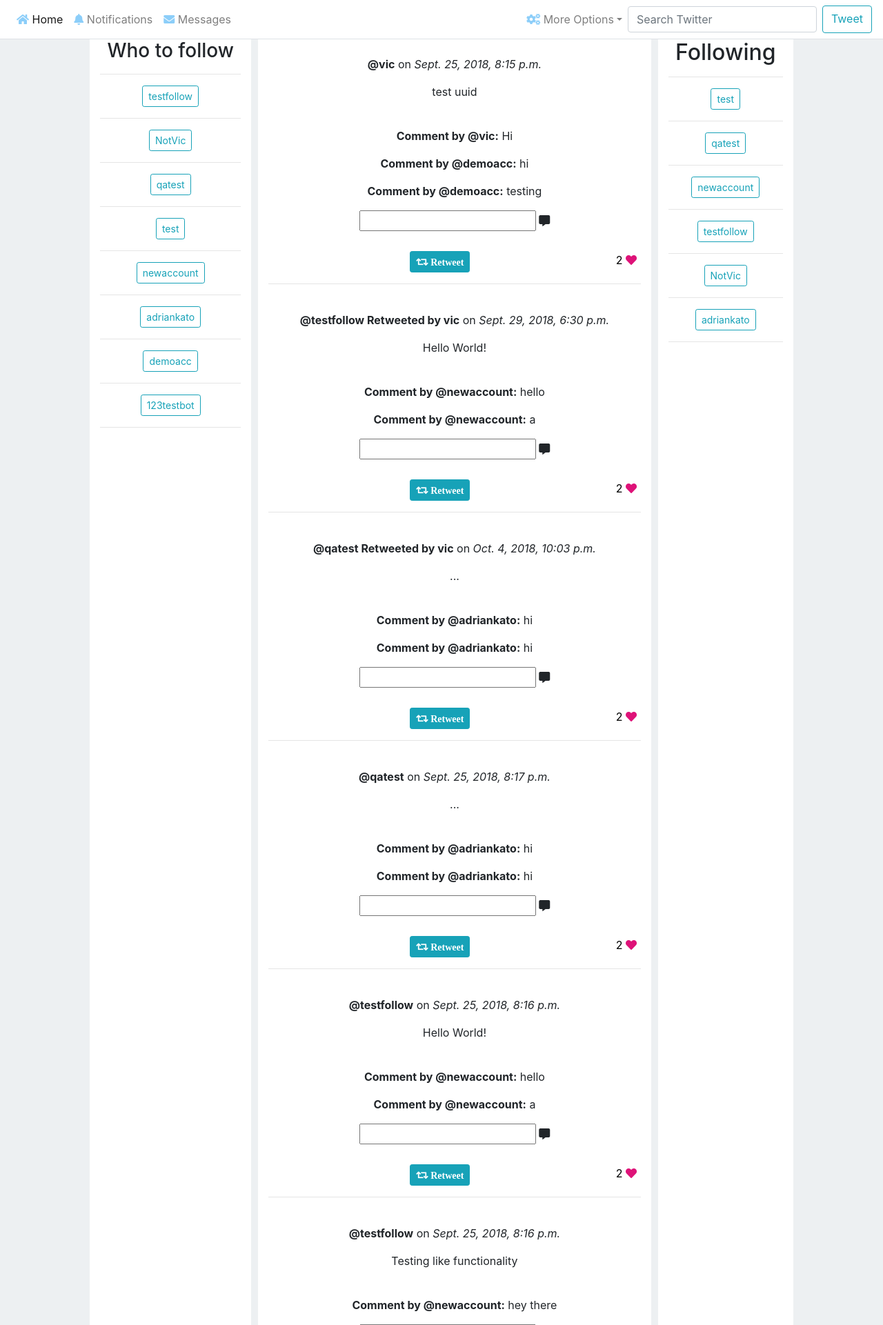
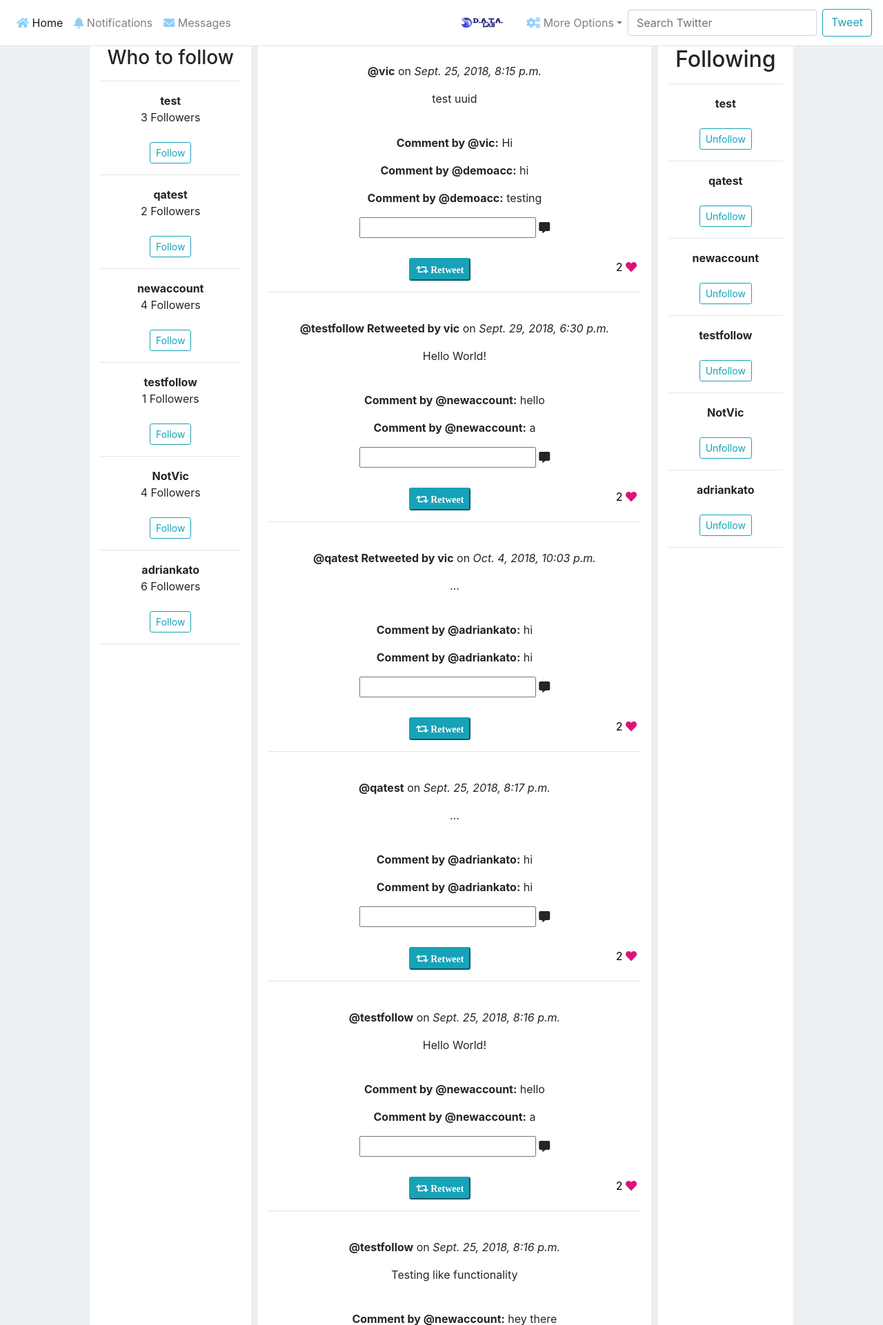
Before and after one commit to DataLabPSU/Social-Network-Analysis, a Django app: page / in a window 1280 px wide. Shown: the top 1921 px of the page at 69% size. Run offline with Django 3.2, Linux system fonts and the light colour scheme; a user stored in the database is signed in; data comes from the database, SQL or seed files in the repository; both versions use the stored data as it was after the commit; some libraries are stand-ins or nearby versions.

Commit message:
Made changes to the sidebars
followers count + follow/unfollow buttons

```diff
--- a/templates/registration/base_generic.html
+++ b/templates/registration/base_generic.html
@@ -1,3 +1,4 @@
+
 <!DOCTYPE html>
 <html lang="en">
 <head>
--- a/twitterclone/models.py
+++ b/twitterclone/models.py
@@ -49,7 +49,7 @@ class Comment(models.Model):
 class Profile(models.Model):
     user = models.OneToOneField(User, on_delete=models.CASCADE)
     bio = models.TextField(max_length=500, blank=True)
-    following = models.TextField(max_length=1000, blank=True)
+    following = models.TextField(max_length=1000, default='vic')
     liked = models.TextField(max_length=1000, blank=True)
     notifications = models.IntegerField(default=1)
     notificationsString = models.TextField(default='')
--- a/twitterclone/templates/twitterclone/base_generic.html
+++ b/twitterclone/templates/twitterclone/base_generic.html
@@ -1,3 +1,4 @@
+
 <!doctype html>
 <html lang="en">
     <head>
--- a/twitterclone/templates/twitterclone/home.html
+++ b/twitterclone/templates/twitterclone/home.html
@@ -1,5 +1,6 @@
 {%extends './base_generic.html' %}
 {%block content%}
+{% load static %}
 
 <!-- Navigation bar -->
 <nav class="navbar border-bottom border-grey sticky-top navbar-expand-lg navbar-light" style="background-color: #fff;">
@@ -16,6 +17,13 @@
     				<a class="nav-link" href="#"><i class="fas fa-envelope" style="color:#8CCEF9;"></i> Messages</a>
     			</li>
     	</ul>
+		<a class="navbar-brand" href="#">
+
+			<img src= "{% static 'images/logo.jpg' %}" width="80" height="40">
+
+
+		</a>
+
     	<ul class="navbar-nav">
 
 				<li class="nav-item dropdown">
@@ -43,11 +51,22 @@
 		<div class="col-md-auto" style='background-color:#fff;'>
 			<h3 align="center"><span style="padding-right: 10px; padding-left:10px;"> Who to follow </span></h3>
 			<hr/>
-			{%for eachuser in users %}
+			{%for eachuser in numfollowers %}
 			<form action='' method="post">
 			{%csrf_token%}
 			<div align="center">
-			<input type="submit" name="follows"  value={{eachuser.username}} class="btn btn-outline-info btn-sm"></button>
+			<strong>
+			{{eachuser.0}}
+			</strong>
+			</div>
+			<div align="center">
+			{{ eachuser.1 }} Followers
+			</div>
+			<br/>
+			<div align="center">
+			<input type="submit" name="follows"  value="Follow" class="btn btn-outline-info btn-sm"></button>
+
+
 			</div>
 			</form>
 			<hr/>
@@ -88,7 +107,7 @@
 			<form action='' method='post'>
 				{%csrf_token%}
 				<div align="center">
-				<button type='submit' name='share' value={{eachpost.id}} class="btn btn-info btn-sm"><i class="fas fa-retweet">  Retweet</i></button>
+				<button type='submit' name='share' value={{eachpost.id}} class="btn-info btn-sm"><i class="fas fa-retweet">  Retweet</i></button>
 				</div>
 			</form>
 
@@ -104,7 +123,13 @@
 			<form action='' method='post'>
 			{%csrf_token%}
 			<div align="center">
-			<input type="submit" name="follow" value={{follower}} class="btn btn-outline-info btn-sm"></button>
+			<strong>
+				{{follower}}
+			</strong>
+			</div>
+			<br/>
+			<div align="center">
+			<input type="submit" name="follow" value=Unfollow class="btn btn-outline-info btn-sm"></button>
 			</div>
 			</form>
 			<hr/>
--- a/twitterclone/views.py
+++ b/twitterclone/views.py
@@ -30,7 +30,7 @@ def home(request):
                     for user in User.objects.all():
                         if request.user.username in user.profile.following.split(" "):
                             user.profile.notifications = user.profile.notifications + 1
-                            user.profile.notificationsString += "Post shared by " + str(request.user) + " at "+str(datetime.datetime.now()) + "|"
+                            user.profile.notificationsString += "Post shared by " + str(request.user) + " at " + str(datetime.datetime.now()) + "|"
                             user.save()
 
             except Exception as e:
@@ -102,6 +102,11 @@ def home(request):
                         postlist.append(content)
         notificationsString = request.user.profile.notificationsString.split("|")
         userlist = User.objects.exclude(pk=request.user.id)
+        finaloutput = []
+        for i in set(user.profile.following.split(" ")[1:]):
+            tempuser = User.objects.get(username=i)
+            numfollowers = len(set(tempuser.profile.following.split(" ")[1:]))
+            finaloutput.append([i, numfollowers])
         context = {
             'posts': postlist,
             'comments': comments,
@@ -110,6 +115,7 @@ def home(request):
             'currentuser': request.user,
             'notifications': notificationsString,
             'users': userlist,
+            'numfollowers': finaloutput,
         }
 
         return render(request, "twitterclone/home.html", context)
```
Also changed, not shown: djangomturk/settings.py (+5 -3 lines), db.sqlite3, static/images/download.jpeg (added), static/images/logo.jpg (added), static/style.css (renamed from twitterclone/templates/twitterclone/css/style.css), twitterclone/migrations/0014_auto_20181005_2207.py (added).
